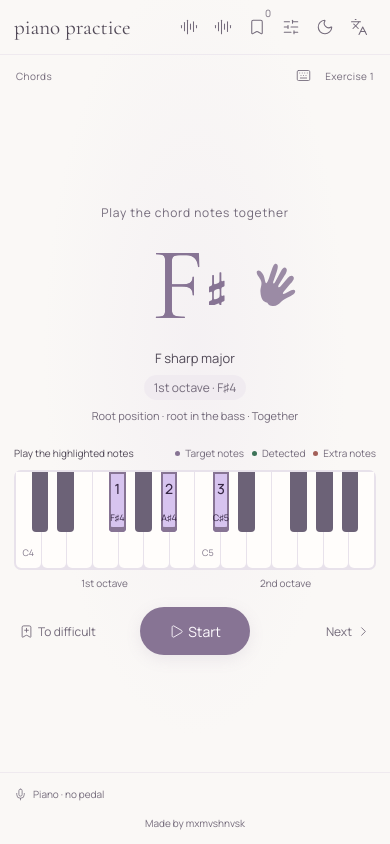
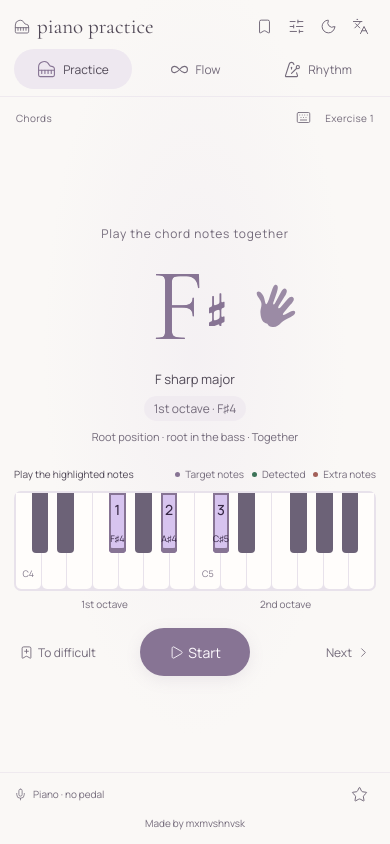
Before and after one commit to mxmvshnvsk/piano-trainer, a React (Vite) app: page / in a window 390 px wide. Built offline with nearby package versions, Linux system fonts and the light colour scheme.

Commit message:
feat: add clear mode navigation and browser history

```diff
--- a/src/App.tsx
+++ b/src/App.tsx
@@ -1,6 +1,7 @@
 import { Select } from './Select';
+import { readRoute, routeHash, type Mode, type Panel } from './routes';
 import { cloneElement, isValidElement, useEffect, useId, useRef, useState, type ReactElement, type ReactNode } from 'react';
-import { AudioLines, Bookmark, BookmarkPlus, Check, CircleCheck, CircleAlert, ChevronRight, Download, Keyboard as KeyboardIcon, Languages, LoaderCircle, Moon, Pause, Piano, Play, SlidersHorizontal, Sun, Trash2, X, WifiOff, Mic } from 'lucide-react';
+import { AudioLines, Bookmark, BookmarkPlus, Check, CircleCheck, CircleAlert, ChevronRight, Download, Keyboard as KeyboardIcon, Languages, LoaderCircle, Moon, Pause, Piano, Play, Infinity as InfinityIcon, Metronome, Star, SlidersHorizontal, Sun, Trash2, X, WifiOff, Mic } from 'lucide-react';
 import { createExercise, defaults, exerciseSteps, exerciseScale, moods, noteName, playingMode, restoreSettings, type Exercise, type Settings, type Feedback } from './music';
 import { Evaluator, type Frame, type LiveFeedback } from './evaluation';
 import { MicrophoneError, PianoListener, type AudioActivity } from './audio';
@@ -20,8 +21,17 @@ type InstallEvent = Event & { prompt(): Promise<void>; userChoice: Promise<{ out
 function systemLanguage(): Language { return (navigator.languages.find(l => /^(ru|en)\b/i.test(l)) || 'en').startsWith('ru') ? 'ru' : 'en'; }
 export function App() {
   const [settings, setSettings] = useState(() => restoreSettings(read('settings', defaults)));
-  const [flow, setFlow] = useState(false);
-  const [rhythm, setRhythm] = useState(false);
+  const [route, setRoute] = useState(() => readRoute(location.hash));
+  const { mode, panel } = route;
+  const flow = mode === 'flow', rhythm = mode === 'rhythm';
+  const previousRoute = useRef(route);
+  const pendingExercise = useRef<Exercise | null>(null);
+  const navigate = (nextMode: Mode, nextPanel: Panel = null) => { location.hash = routeHash(nextMode, nextPanel); };
+  useEffect(() => {
+    const changed = () => setRoute(readRoute(location.hash));
+    window.addEventListener('hashchange', changed);
+    return () => window.removeEventListener('hashchange', changed);
+  }, []);
   const activeSettings = flow ? flowSettings(settings) : settings;
   const [difficult, setDifficult] = useState<Exercise[]>(readDifficult);
   const [preferences, setPreferences] = useState<Preferences>(() => { const p = read<Preferences | null>('preferences', {}) || {}; return { theme: ['light','dark'].includes(p.theme || '') ? p.theme : undefined, language: ['ru','en'].includes(p.language || '') ? p.language : undefined }; });
@@ -30,7 +40,7 @@ export function App() {
   const language = preferences.language || systemLang;
   const theme = preferences.theme || (systemDark ? 'dark' : 'light');
   const t = (ru: string, en?: string) => language === 'ru' ? ru : en || text(ru, language);
-  const [exercise, setExercise] = useState(() => createExercise(settings));
+  const [exercise, setExercise] = useState(() => createExercise(activeSettings));
   const steps = exerciseSteps(exercise);
   const [stepIndex, setStepIndex] = useState(0);
   const currentStep = steps[Math.min(stepIndex, steps.length - 1)];
@@ -41,7 +51,6 @@ export function App() {
   const [phase, setPhase] = useState<Phase>('ready');
   const phaseRef = useRef<Phase>('ready');
   const changePhase = (next: Phase) => { phaseRef.current = next; setPhase(next); };
-  const [panel, setPanel] = useState<'settings' | 'difficult' | null>(null);
   const [input, setInput] = useState<'microphone' | 'demo'>('microphone');
   const [heard, setHeard] = useState<number[]>([]);
   const [level, setLevel] = useState(0);
@@ -116,6 +125,22 @@ export function App() {
     setExercise(next); evaluator.current = new Evaluator(exerciseSteps(next));
     setStepIndex(0); setHeard([]); setFeedback(null); setLiveFeedback(null); cueSignature.current=''; setError(''); setRemaining(next.settings.seconds);
     remainingRef.current = next.settings.seconds; demoSelected.current = []; if (!keepCapture) demoTime.current = 0; changePhase(keepCapture ? 'listening' : 'ready');
+  }
+  useEffect(() => {
+    const previous = previousRoute.current;
+    previousRoute.current = route;
+    if (previous.mode !== mode) {
+      autoStart.current = false;
+      reset(pendingExercise.current || createExercise(activeSettings));
+      pendingExercise.current = null;
+    } else if (panel && previous.panel !== panel && ['listening','loading','analyzing','success'].includes(phaseRef.current)) {
+      pause();
+    }
+  }, [route]);
+  function practiseSaved(item: Exercise) {
+    if (mode !== 'practice') pendingExercise.current = item;
+    else reset(item);
+    navigate('practice');
   }
   function next(continueSession = false) {
     const pool = flow ? difficult.filter(e => e.settings.kind === 'chord' && playingMode(e) === 'together') : difficult;
@@ -250,7 +275,7 @@ export function App() {
   }
   const saved = difficult.some(e => e.id === exercise.id);
   const save = () => { if (!saved) setDifficult(list => [...list, exercise]); };
-  function openPanel(which: 'settings' | 'difficult') { if (['listening','loading','analyzing','success'].includes(phaseRef.current)) pause(); setPanel(p => p === which ? null : which); }
+
   const visibleNotes = [...new Set(steps.flatMap(step => step.notes))];
   const noteNames:Record<number,string>=Object.assign({},...steps.map(step=>step.spelling||{}));
   const pitchLabel=(note:number)=>noteNames[note]||noteName(note);
@@ -268,31 +293,22 @@ export function App() {
   const primaryLabel = ['listening','loading','analyzing'].includes(phase) || phase === 'success' && (flow || settings.auto) ? t('Пауза', 'Pause')
     : phase === 'paused' ? t('Продолжить', 'Resume') : phase === 'ready' ? t('Начать', 'Start') : t('Повторить', 'Try again');
   const patch = <K extends keyof Settings>(key: K, value: Settings[K]) => setSettings(s => ({ ...s, [key]: value }));
-  function toggleFlow() {
-    setRhythm(false);
-    const nextFlow = !flow;
-    setFlow(nextFlow); setPanel(null); autoStart.current = false;
-    reset(createExercise(nextFlow ? flowSettings(settings) : settings));
-  }
-  function toggleRhythm() {
-    cancel(); setPanel(null); setFlow(false); changePhase('ready');
-    autoStart.current=false; setRhythm(value=>!value);
-  }
 
   return <div className={`shell ${panel ? 'panel-open' : ''} ${flow && !panel ? 'flow-mode' : ''}`} data-result={cueType}>
     <header>
-      <div className="brand"><Piano aria-hidden="true" />piano practice</div>
-      <nav aria-label={t('Управление', 'Controls')}>
-        <button className="nav-button rhythm-toggle" aria-pressed={rhythm} onClick={toggleRhythm} aria-label={t('Ритмическая тренировка','Rhythm practice')}><AudioLines/><span className="nav-label">{t('Ритм','Rhythm')}</span></button>
-        <button className="nav-button flow-toggle" aria-pressed={flow} onClick={toggleFlow} aria-label={t('Режим «Поток»','Flow mode')}><AudioLines/><span className="nav-label">{t('Поток','Flow')}</span></button>
-        <button className="nav-button" onClick={() => openPanel('difficult')} aria-label={t('Трудное', 'Difficult')} aria-expanded={panel === 'difficult'}><Bookmark /><span className="nav-label">{t('Трудное', 'Difficult')}</span><span className="saved-count">{difficult.length}</span></button>
-        <button className="nav-button" onClick={() => openPanel('settings')} aria-label={t('Настройки', 'Settings')} aria-expanded={panel === 'settings'}><SlidersHorizontal /><span className="nav-label">{t('Настройки', 'Settings')}</span></button>
+      <a className="brand" href={routeHash('practice')} aria-label={t('На главную · основной тренажёр','Home · main trainer')} title={t('Вернуться в тренажёр','Return to practice')}><Piano aria-hidden="true" />piano practice</a>
+      <nav className="mode-nav" aria-label={t('Режимы тренировки','Practice modes')}>
+        {([{ id: 'practice', icon: Piano, label: t('Тренажёр','Practice') }, { id: 'flow', icon: InfinityIcon, label: t('Поток','Flow') }, { id: 'rhythm', icon: Metronome, label: t('Ритм','Rhythm') }] as const).map(({id,icon:Icon,label}) => <a key={id} href={routeHash(id)} aria-current={mode === id && !panel ? 'page' : undefined}><Icon aria-hidden="true"/><span>{label}</span></a>)}
+      </nav>
+      <nav className="utility-nav" aria-label={t('Управление', 'Controls')}>
+        <a className="nav-button" href={routeHash(mode, panel === 'difficult' ? null : 'difficult')} aria-label={t('Трудное', 'Difficult')} aria-current={panel === 'difficult' ? 'page' : undefined}><Bookmark aria-hidden="true"/><span className="nav-label">{t('Трудное', 'Difficult')}</span><span className="saved-count">{difficult.length}</span></a>
+        <a className="nav-button" href={routeHash(mode, panel === 'settings' ? null : 'settings')} aria-label={t('Настройки', 'Settings')} aria-current={panel === 'settings' ? 'page' : undefined}><SlidersHorizontal aria-hidden="true"/><span className="nav-label">{t('Настройки', 'Settings')}</span></a>
         <button className="icon-button" onClick={() => setPreferences(p => ({ ...p, theme: theme === 'dark' ? 'light' : 'dark' }))} aria-label={t('Переключить тему', 'Toggle theme')} title={t('Переключить тему', 'Toggle theme')}>{theme === 'dark' ? <Sun /> : <Moon />}</button>
         <button className="icon-button" onClick={() => setPreferences(p => ({ ...p, language: language === 'ru' ? 'en' : 'ru' }))} aria-label={language === 'ru' ? 'Switch to English' : 'Переключить на русский'} title={language === 'ru' ? 'English' : 'Русский'}><Languages /></button>
       </nav>
     </header>
     {panel === 'settings' ? <section className="panel">
-      <div className="panel-heading"><h2>{t('Настройки тренировки', 'Practice settings')}</h2><button className="icon-button" onClick={() => setPanel(null)} aria-label={t('Закрыть', 'Close')}><X /></button></div>
+      <div className="panel-heading"><h2>{t('Настройки тренировки', 'Practice settings')}</h2><button className="icon-button" onClick={() => navigate(mode)} aria-label={t('Закрыть', 'Close')}><X /></button></div>
       <div className="fields">
         <Field label={t('Какую руку тренируем', 'Practice hand')}><div className="hand-picker">{(['left','right','both'] as const).map(hand => <button key={hand} aria-pressed={settings.hand === hand} onClick={() => patch('hand', hand)}>{t(({ left: 'Левую', right: 'Правую', both: 'Обе вместе' })[hand])}</button>)}</div></Field>
         <Field label={t(settings.hand==='both'?'Исходная октава правой руки':'Исходная октава',settings.hand==='both'?'Right-hand reference octave':'Reference octave')}><Select value={settings.octave} onChange={e => patch('octave', +e.target.value)}>{[3,4,5].map(o => <option key={o} value={o}>{octaveName((o+1)*12, language)} · C{o}–B{o}</option>)}</Select></Field>
@@ -315,13 +331,13 @@ export function App() {
       {input === 'microphone' && <MicrophoneSettings listener={listener.current ??= new PianoListener()} sensitivity={settings.microphoneSensitivity} noiseFloor={settings.microphoneNoiseFloor} noiseProfile={settings.microphoneNoiseProfile} onSensitivity={value => patch('microphoneSensitivity', value)} onNoiseFloor={(value, profile) => setSettings(s => ({...s, microphoneNoiseFloor:value, microphoneNoiseProfile:profile ?? s.microphoneNoiseProfile}))} language={language} />}
       <div className="switches"><label><input type="checkbox" disabled={flow} checked={flow || settings.keyboard} onChange={e=>patch('keyboard',e.target.checked)} />{t('Показывать клавиатуру','Show keyboard')}</label>{(['hints','heard','auto'] as const).map((key,i) => <label key={key}><input type="checkbox" disabled={flow || key !== 'auto' && !settings.keyboard} checked={flow || settings[key]} onChange={e => patch(key, e.target.checked)} />{t(['Подсвечивать ноты задания','Подсвечивать сыгранные ноты','Переходить автоматически'][i])}</label>)}</div>
       <p className="setting-note">{t('Настроения — условные ассоциации. Играй тембром grand piano без педали.', 'Moods are suggested associations. Use a grand piano sound without pedal.')}</p>
-      <button className="primary apply" onClick={() => { reset(!flow && settings.difficultOnly && difficult.length ? difficult[0] : createExercise(activeSettings)); setPanel(null); }}>{t('К практике','Practice')}</button>
+      <button className="primary apply" onClick={() => { reset(!flow && settings.difficultOnly && difficult.length ? difficult[0] : createExercise(activeSettings)); navigate(mode); }}>{t('К практике','Practice')}</button>
     </section> : panel === 'difficult' ? <section className="panel">
-      <div className="panel-heading"><h2>{t('Трудные упражнения','Difficult exercises')}</h2><button className="icon-button" onClick={() => setPanel(null)} aria-label={t('Закрыть','Close')}><X /></button></div>
+      <div className="panel-heading"><h2>{t('Трудные упражнения','Difficult exercises')}</h2><button className="icon-button" onClick={() => navigate(mode)} aria-label={t('Закрыть','Close')}><X /></button></div>
       {!difficult.length && <p className="empty">{t('Здесь появятся упражнения, которые ты отложишь.','Exercises you save will appear here.')}</p>}
-      {difficult.map(item => <div className="saved-row" key={item.id}><button className="saved-exercise" onClick={() => { setFlow(false); reset(item); setPanel(null); }}><span><ChordSymbol label={exerciseSteps(item)[0].label}/></span>{item.settings.kind==='scale'&&<small>{scaleName(exerciseScale(item),language)}</small>}<small>{t(({left:'Левая рука',right:'Правая рука',both:'Обе руки'})[item.settings.hand])} · {octaveName(item.root,language)}{(item.settings.kind === 'chord' || item.settings.kind === 'progression') && ` · ${playingLabel(item)}`}</small></button><button className="icon-button" aria-label={t('Удалить','Remove')} onClick={() => { setDifficult(list => list.filter(e => e.id !== item.id)); if (difficult.length === 1) patch('difficultOnly', false); }}><Trash2 /></button></div>)}
-      {!!difficult.length && <button className="primary apply" onClick={() => { setFlow(false); patch('difficultOnly', true); reset(difficult[0]); setPanel(null); }}>{t('Тренировать трудное','Practise difficult')}</button>}
-    </section> : rhythm ? <RhythmTrainer language={language}/> : <>
+      {difficult.map(item => <div className="saved-row" key={item.id}><button className="saved-exercise" onClick={() => { practiseSaved(item); }}><span><ChordSymbol label={exerciseSteps(item)[0].label}/></span>{item.settings.kind==='scale'&&<small>{scaleName(exerciseScale(item),language)}</small>}<small>{t(({left:'Левая рука',right:'Правая рука',both:'Обе руки'})[item.settings.hand])} · {octaveName(item.root,language)}{(item.settings.kind === 'chord' || item.settings.kind === 'progression') && ` · ${playingLabel(item)}`}</small></button><button className="icon-button" aria-label={t('Удалить','Remove')} onClick={() => { setDifficult(list => list.filter(e => e.id !== item.id)); if (difficult.length === 1) patch('difficultOnly', false); }}><Trash2 /></button></div>)}
+      {!!difficult.length && <button className="primary apply" onClick={() => { patch('difficultOnly', true); practiseSaved(difficult[0]); }}>{t('Тренировать трудное','Practise difficult')}</button>}
+    </section> : rhythm ? (!updating && <RhythmTrainer language={language}/>) : <>
       <div className="session"><span>{flow && t('Поток · ','Flow · ')}{t(({chord:'Аккорды',scale:'Гаммы',arpeggio:'Арпеджио',progression:'Три аккорда'})[exercise.settings.kind], exercise.settings.kind === 'progression' ? 'Three chords' : undefined)}{input === 'demo' && ' · '+t('Демо','Demo')}</span><div className="session-actions">{!flow && <button className="keyboard-toggle" aria-label={t('Показывать клавиатуру','Show keyboard')} aria-pressed={settings.keyboard} onClick={()=>patch('keyboard',!settings.keyboard)}><KeyboardIcon /><span>{t('Клавиатура','Keyboard')}</span></button>}<span>{t('Упражнение','Exercise')} {number}</span></div></div>
       <div className="practice-content">
       <main className="stage">
@@ -345,10 +361,10 @@ export function App() {
       <div className="transport"><button onClick={save} disabled={saved} className="save-button">{saved ? <Check /> : <BookmarkPlus />}<span>{saved ? t('В сложном','Added') : t('В сложное','To difficult')}</span></button><button className="primary" onClick={primary}>{['listening','loading','analyzing','paused'].includes(phase) || phase === 'success' && (flow || settings.auto) ? phase === 'paused' ? <Play /> : <Pause /> : <Play />}<span>{primaryLabel}</span></button><button className="next-button" onClick={() => next()}>{t('Дальше','Next')}<ChevronRight /></button></div>
       </div>
     </>}
-    <footer><a className="author-credit" href="https://github.com/mxmvshnvsk" target="_blank" rel="noopener noreferrer">{t('Сделано mxmvshnvsk','Made by mxmvshnvsk')}</a><span><Mic />{t('Фортепиано · без педали','Piano · no pedal')}</span><span className="footer-end"><span className="footer-status">{offlineReady ? <><WifiOff />{t('Доступно без сети','Available offline')}</> : offlineError ? t('Офлайн-режим недоступен','Offline mode unavailable') : !online ? t('Без сети','Offline') : import.meta.env.DEV ? '' : t('Подготовка к работе без сети…','Preparing offline access…')}</span>{install && <button className="install-button" aria-label={t('Установить','Install')} title={t('Установить','Install')} onClick={async () => { await install.prompt(); await install.userChoice; setInstall(undefined); }}><Download /><span>{t('Установить','Install')}</span></button>}</span></footer>
+    <footer><a className="author-credit" href="https://github.com/mxmvshnvsk" target="_blank" rel="noopener noreferrer">{t('Сделано mxmvshnvsk','Made by mxmvshnvsk')}</a><span><Mic />{t('Фортепиано · без педали','Piano · no pedal')}</span><span className="footer-end"><span className="footer-status">{offlineReady ? <><WifiOff />{t('Доступно без сети','Available offline')}</> : offlineError ? t('Офлайн-режим недоступен','Offline mode unavailable') : !online ? t('Без сети','Offline') : import.meta.env.DEV ? '' : t('Подготовка к работе без сети…','Preparing offline access…')}</span><a className="star-link" href="https://github.com/mxmvshnvsk/piano-trainer" target="_blank" rel="noopener noreferrer" aria-label={t('Поставить звезду на GitHub','Star this project on GitHub')} title={t('Поставить звезду на GitHub','Star this project on GitHub')}><Star aria-hidden="true"/></a>{install && <button className="install-button" aria-label={t('Установить','Install')} title={t('Установить','Install')} onClick={async () => { await install.prompt(); await install.userChoice; setInstall(undefined); }}><Download /><span>{t('Установить','Install')}</span></button>}</span></footer>
     {update && <div className="update-note" role="status"><Download aria-hidden="true"/><span>{t('Доступна новая версия','A new version is available')}</span><button disabled={updating} onClick={() => {
       if (!update.waiting) { setUpdate(undefined); return; }
-      cancel(); setRhythm(false); setUpdating(true); changePhase('paused');
+      cancel(); setUpdating(true); changePhase('paused');
       navigator.serviceWorker.addEventListener('controllerchange', () => location.reload(), { once: true });
       update.waiting.postMessage('ACTIVATE');
     }}>{updating ? t('Обновляю…','Updating…') : t('Обновить','Update')}</button></div>}
--- /dev/null
+++ b/src/routes.ts
@@ -0,0 +1,16 @@
+export type Mode = 'practice' | 'flow' | 'rhythm';
+export type Panel = 'settings' | 'difficult' | null;
+export type Route = { mode: Mode; panel: Panel };
+
+// Hash routes survive refreshes on GitHub Pages and use native browser history.
+export function routeHash(mode: Mode, panel: Panel = null): string {
+  const parts = [mode === 'practice' ? '' : mode, panel].filter(Boolean);
+  return `#/${parts.join('/')}`;
+}
+
+export function readRoute(hash: string): Route {
+  const path = hash.replace(/^#/, '').replace(/\/$/, '');
+  const match = /^\/(?:(flow|rhythm)(?:\/(settings|difficult))?|(settings|difficult))?$/.exec(path);
+  if (!match) return { mode: 'practice', panel: null };
+  return { mode: (match[1] || 'practice') as Mode, panel: (match[2] || match[3] || null) as Panel };
+}
--- a/src/style.css
+++ b/src/style.css
@@ -151,3 +151,28 @@ footer .install-button{flex-shrink:0;min-height:32px;padding:3px 8px;white-space
 .practice-content>.stage{flex:none;min-height:0;margin-top:auto}
 .practice-content>.transport{margin-bottom:auto}
 .shell:not(.flow-mode) .result-slot:empty{min-height:0;height:0}
+
+/* Every mode has a named link; native hash history also works on Pages offline. */
+header{display:grid;grid-template-columns:auto minmax(0,1fr) auto;gap:14px;padding:6px 22px}
+.brand{color:var(--ink);text-decoration:none;border-radius:7px;padding:4px 0}
+.brand:focus-visible,.mode-nav a:focus-visible,.utility-nav a:focus-visible,.star-link:focus-visible{outline:2px solid var(--accent);outline-offset:3px}
+.mode-nav{justify-content:center;gap:3px}
+.mode-nav a,.utility-nav a{display:inline-flex;align-items:center;justify-content:center;gap:7px;min-height:40px;padding:9px 12px;border-radius:999px;color:var(--soft);font-size:12px;text-decoration:none;white-space:nowrap;touch-action:manipulation}
+.mode-nav a[aria-current=page],.utility-nav a[aria-current=page]{background:var(--wash);color:var(--ink)}
+.mode-nav a[aria-current=page] svg{color:var(--accent)}
+.mode-nav a:hover,.utility-nav a:hover{background:var(--wash);color:var(--ink)}
+.utility-nav{gap:1px}.utility-nav a{padding:8px 9px}.utility-nav .icon-button{width:36px;min-height:40px;height:40px}
+footer .star-link{display:inline-flex;align-items:center;justify-content:center;flex-shrink:0;width:34px;height:34px;min-height:34px;color:var(--soft);border-radius:7px;text-decoration:none}
+footer .star-link svg{width:17px;height:17px}footer .star-link:hover{background:var(--wash);color:var(--accent)}
+@media(max-width:1040px){.utility-nav .nav-label,.utility-nav .saved-count{display:none}.utility-nav .nav-button{width:36px;min-width:36px;padding:6px}.mode-nav a{padding:9px 10px}}
+@media(max-width:640px){
+ header{grid-template-columns:minmax(0,1fr) auto;gap:0 8px;padding:5px 14px 7px}
+ .brand{font-size:25px;min-height:43px;gap:7px}.brand svg{display:block;width:16px;height:16px}
+ .utility-nav{grid-column:2;grid-row:1;gap:0}
+ .utility-nav .nav-button,.utility-nav .icon-button{width:32px;min-width:32px;height:40px;min-height:40px;padding:5px}
+ .utility-nav svg{width:17px;height:17px}
+ .mode-nav{grid-column:1/-1;grid-row:2;gap:4px;margin-top:1px;justify-content:stretch}
+ .mode-nav a{flex:1;padding:9px 5px;font-size:12px;min-height:40px}.mode-nav svg{width:19px;height:19px}
+ .footer-end{gap:4px}.footer-status{font-size:9px}
+}
+@media(max-width:355px){.brand{font-size:22px}.brand svg{display:none}.utility-nav .nav-button,.utility-nav .icon-button{width:30px;min-width:30px}header{gap:0 4px;padding-left:12px;padding-right:12px}}
```
Also changed, not shown: 2 other files (tests, documents, lock files or other folders).
